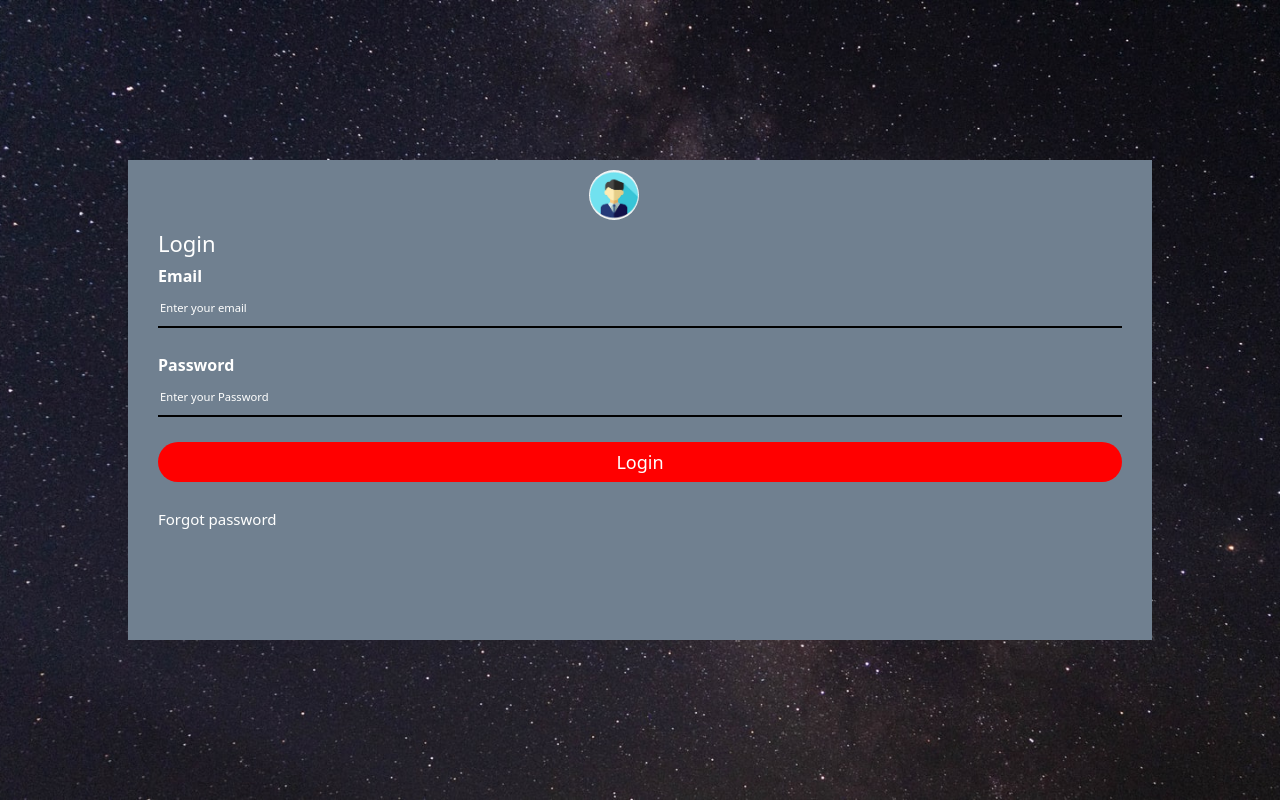
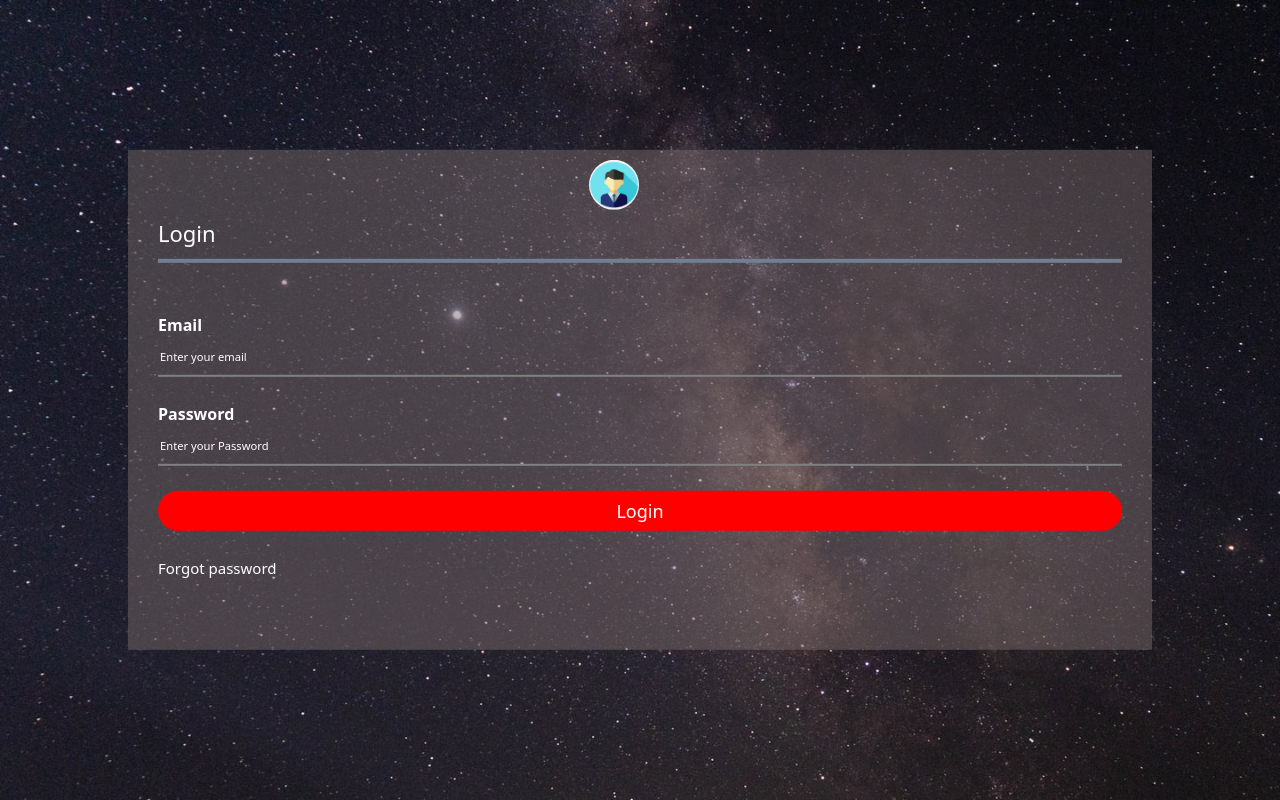
Before and after one commit to akhilkar/SBLProject, a plain HTML site: page index.html in a window 1280 px wide. Drawn offline with nearby package versions, Linux system fonts and the light colour scheme.

Commit message:
Update style.css

```diff
--- a/style.css
+++ b/style.css
@@ -1,4 +1,6 @@
 body {
+    margin: 0;
+    padding: 0;
     background-image: url("img/test1.png");
     background-repeat: no-repeat;
     background-size: cover;
@@ -8,15 +10,23 @@ body {
 
 .login-preview {
     width: 80%;
-    height: 60%;
-    background: slategray;
     color: #fff;
     top: 50%;
     left: 50%;
     position: absolute;
     transform: translate(-50%, -50%);
     box-sizing: border-box;
+    background: gray;
+    background-color: rgba(121, 107, 107, 0.479);
     padding: 70px 30px;
+}
+
+.login-preview h1 {
+    left: 50%;
+    border-bottom: 4px solid slategray;
+    margin-bottom: 50px;
+    padding-bottom: 13px;
+    font-size: 22px;
 }
 
 .profile-icon {
@@ -49,6 +59,8 @@ input[type="password"] {
     height: 40px;
     color: #fff;
     font-size: 70%;
+    border-bottom: 2px solid gray;
+    overflow: hidden;
 }
 
 .login-preview input[type="submit"] {
@@ -67,13 +79,6 @@ input[type="password"] {
     color: white;
 }
 
-.login-header {
-    left: 50%;
-    margin-bottom: 10;
-    padding-bottom: 10;
-    font-size: 22px;
-}
-
 .login-preview a {
     text-decoration: none;
     font-size: 15px;
```
